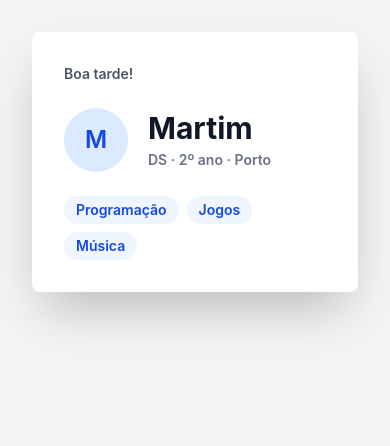
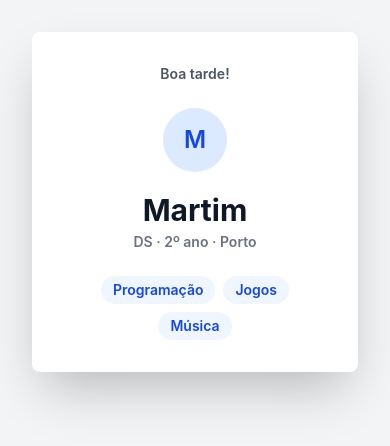
Before and after one commit to martimrocha2025/PWAF-Exercicios_Martim_Rocha, a React (Vite) app in the folder pwafe-pl01/: page / in a window 390 px wide. Shown: the top 446 px of the page. Built offline with nearby package versions, Linux system fonts and the light colour scheme.

Commit message:
PL01: Ex9 Cartão Responsivo
Exercício 9 da PL01 em que agora tem um cartão responsivo

```diff
--- a/pwafe-pl01/src/App.tsx
+++ b/pwafe-pl01/src/App.tsx
@@ -35,9 +35,11 @@ export default function App() {
 
     <main className="min-h-screen bg-gray-100 p-8">
       <div className="mx-auto max-w-2xl rounded-lg bg-white p-8 shadow-2xl font-sans font-semibold">
-        <p className="mb-6 text-sm text-gray-600">{saudacao(horaAtual)}</p>
+        <p className="mb-6 text-center text-sm text-gray-600 md:text-left">
+          {saudacao(horaAtual)}
+        </p>
 
-        <section className="flex items-center gap-5">
+        <section className="flex flex-col items-center gap-5 text-center md:flex-row md:gap-8 md:text-left">
           <div className="flex size-16 shrink-0 items-center justify-center rounded-full bg-blue-100 text-2xl font-semibold text-blue-700">
             {perfil.nome[0]}
           </div>
@@ -49,7 +51,7 @@ export default function App() {
           </div>
         </section>
 
-        <div className="mt-6 flex flex-wrap gap-2">
+        <div className="mt-6 flex flex-wrap justify-center gap-2 md:justify-start">
           {perfil.interesses.map((interesse) => (
             <span className="rounded-full bg-blue-50 px-3 py-1 text-sm text-blue-700">
               {interesse}
```
